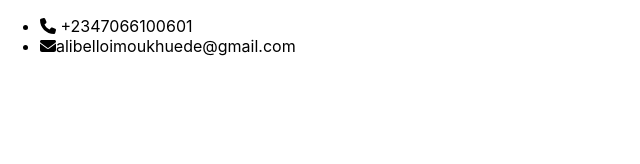
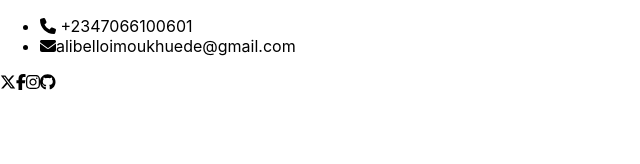
Before and after one commit to devalibello/tasty-food, a React (Create React App) app: page / in a window 1280 px wide. Shown: the top 164 px of the page, without its empty margins (0-640 px from the left). Built offline with nearby package versions, Linux system fonts and the light colour scheme.

Commit message:
Add socila list on nav

```diff
--- a/src/components/Homepage/Navbar.js
+++ b/src/components/Homepage/Navbar.js
@@ -12,7 +12,10 @@ const Navbar = () => (
             <li><span className="mail"><FontAwesomeIcon icon={faEnvelope} /></span>alibelloimoukhuede@gmail.com</li>
         </ul>
         <div className="social-list">
-
+        <FontAwesomeIcon icon={faXTwitter} />
+        <FontAwesomeIcon icon={faFacebookF} />
+        <FontAwesomeIcon icon={faInstagram} />
+        <FontAwesomeIcon icon={faGithub} />
         </div>
     </div>
     <div className="menu-section">
```
